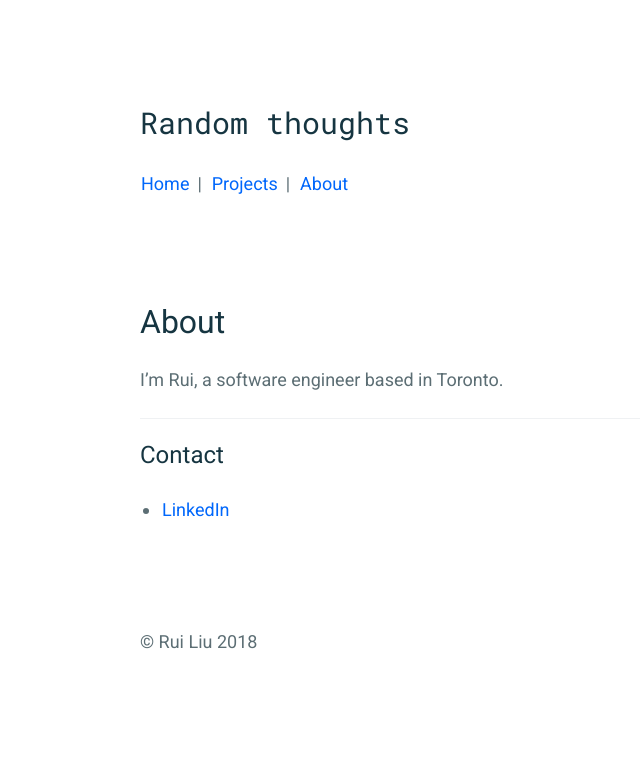
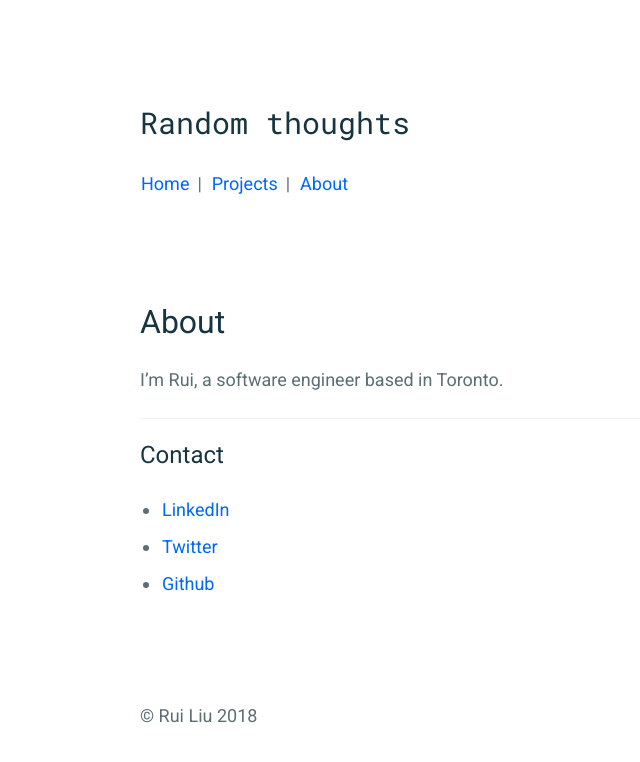
Before and after one commit to rliu054/rliu054.github.io, a Jekyll site: the page built from _pages/about.md, in a window 1280 px wide. Shown: the top 762 px of the page, without its empty margins (150-790 px from the left). Built offline with Jekyll 4.4.1, drawn with Linux system fonts in a browser that asks for light colours.

Commit message:
Add contact info.

```diff
--- a/_pages/about.md
+++ b/_pages/about.md
@@ -10,3 +10,5 @@ I'm Rui, a software engineer based in Toronto.
 ## Contact
 
 - [LinkedIn](https://www.linkedin.com/in/liu-rui/)
+- [Twitter](https://twitter.com/rliu054)
+- [Github](https://github.com/rliu054)
```
